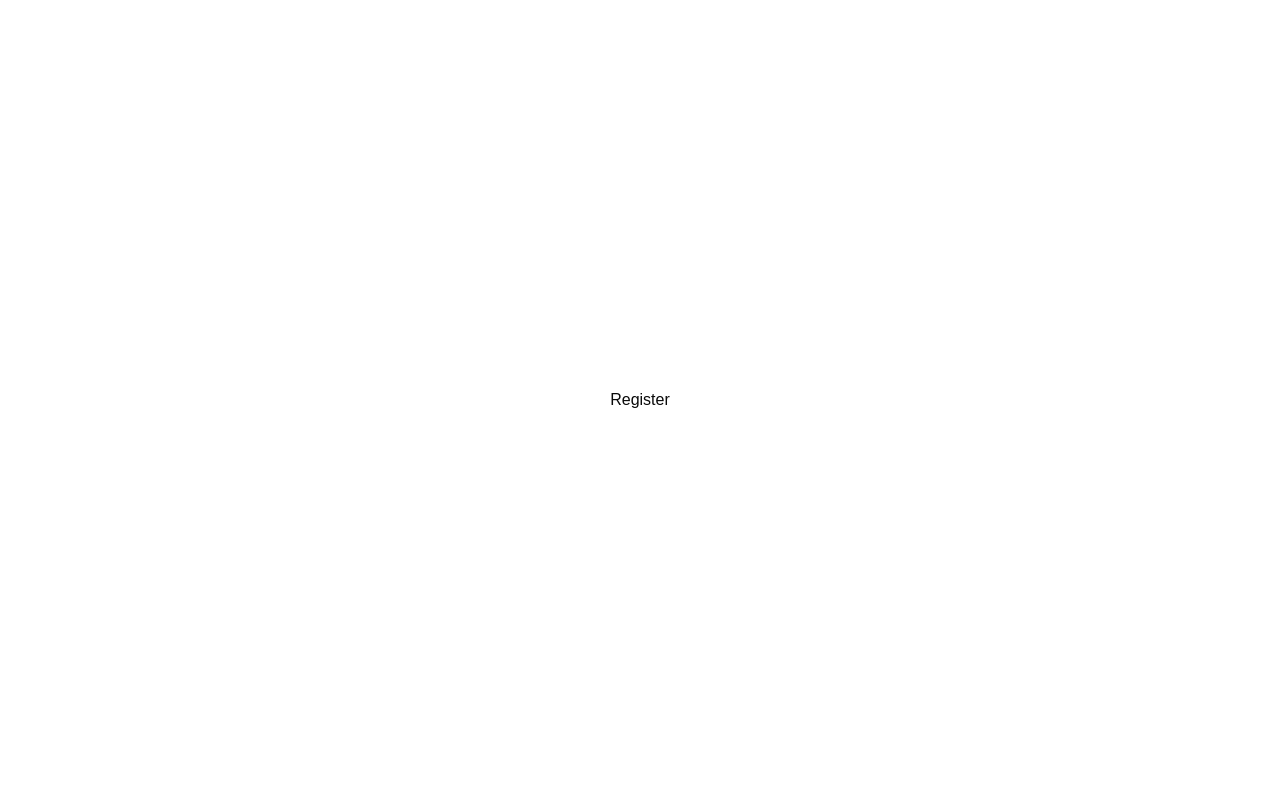
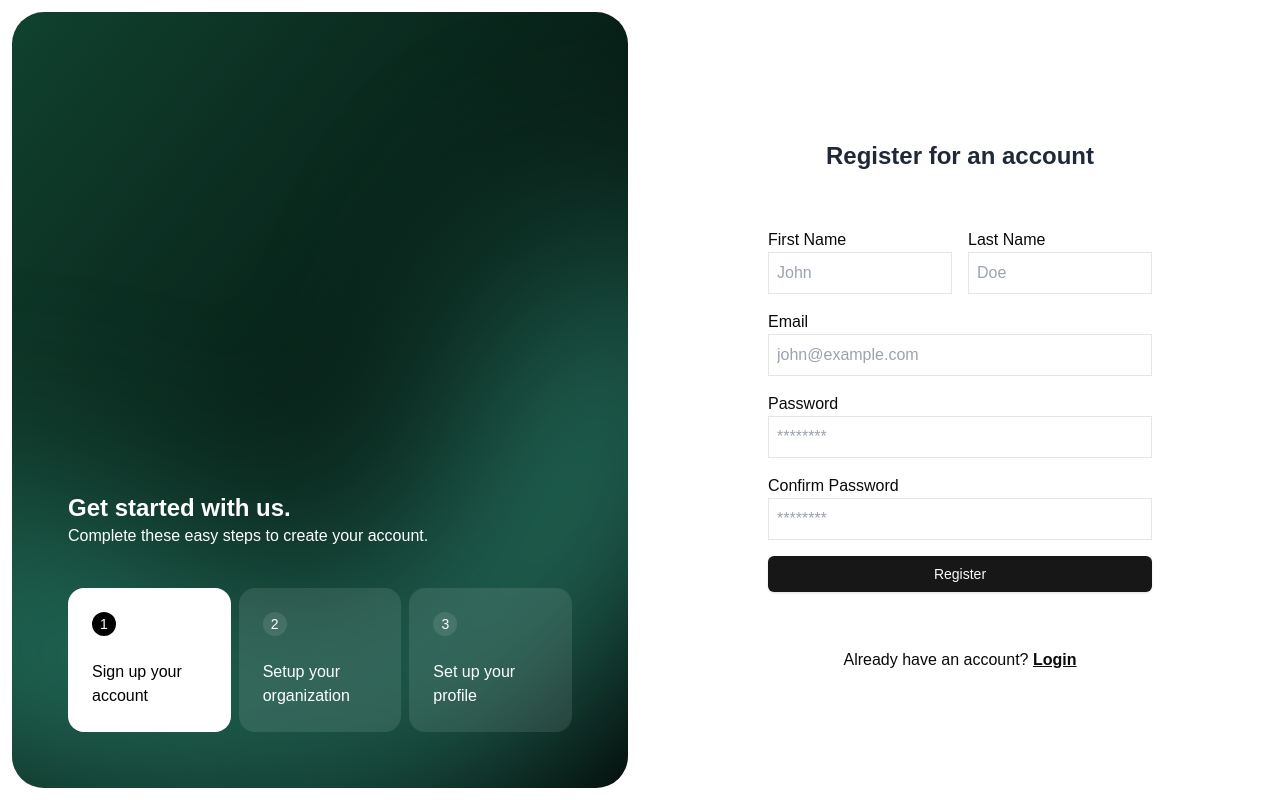
Before and after one commit to mog-rn/Docusign-hackathon, a Next.js app in the folder frontend/: page /register in a window 1280 px wide. Built offline with nearby package versions, Linux system fonts and the light colour scheme; no server answers.

Commit message:
feat(frontend): done with the registration page

```diff
--- a/frontend/app/(public)/layout.tsx
+++ b/frontend/app/(public)/layout.tsx
@@ -1,11 +1,74 @@
-export default function PublicLayout({
-    children,
-  }: {
-    children: React.ReactNode
-  }) {
-    return (
-        <main className=" h-screen overflow-hidden w-screen flex items-center justify-center">
-          {children}
-        </main>
-    )
-  }
+'use client'
+import Image from "next/image";
+import { usePathname } from "next/navigation";
+
+export default function PublicLayout({ children }: { children: React.ReactNode }) {
+  const pathname = usePathname();
+
+  // Define the steps with their associated route paths
+  const steps = [
+    { id: 1, label: "Sign up your account", route: "/register" },
+    { id: 2, label: "Setup your organization", route: "/setup-organization" },
+    { id: 3, label: "Set up your profile", route: "/setup-profile" },
+  ];
+
+  return (
+    <main className="h-screen overflow-hidden w-screen flex">
+      {/* Left Section */}
+      <div className="w-[50%] h-full p-[12px] text-white">
+        <div className="relative w-full h-full flex flex-col gap-[40px] justify-end p-[56px] rounded-[2rem] bg-gradient-to-br from-[#10412F] to-black ">
+          {/* Background Image */}
+          <div className="absolute top-0 left-0 w-full h-full z-0 rounded-[2rem]">
+            <Image
+              src="/auth-back.svg"
+              fill
+              alt="Auth background"
+              className="rounded-[2rem]"
+            />
+          </div>
+
+          {/* Header */}
+          <div className="z-10">
+            <h1 className="text-2xl font-semibold text-white z-10">
+              Get started with us.
+            </h1>
+            <p className="text-white z-10">
+              Complete these easy steps to create your account.
+            </p>
+          </div>
+
+          {/* Steps Section */}
+          <div className="h-[144px] z-10 flex items-center gap-[8px]">
+            {steps.map((step) => {
+              const isActive = pathname === step.route; // Check if the step is active
+              return (
+                <div
+                  key={step.id}
+                  className={`w-[164px] h-full p-[24px] rounded-[1rem] flex flex-col justify-between ${
+                    isActive ? "bg-white" : "bg-white/10"
+                  }`}
+                >
+                  <p
+                    className={`flex items-center h-[24px] w-[24px] text-[14px] rounded-full justify-center ${
+                      isActive ? "bg-black text-white" : "bg-white/10 text-white"
+                    }`}
+                  >
+                    {step.id}
+                  </p>
+                  <p className={`${isActive ? "text-black" : "text-white"}`}>
+                    {step.label}
+                  </p>
+                </div>
+              );
+            })}
+          </div>
+        </div>
+      </div>
+
+      {/* Right Section */}
+      <div className="px-[96px] py-[140px] w-[50%] h-full bg-white">
+        {children}
+      </div>
+    </main>
+  );
+}
--- a/frontend/app/(public)/login/page.tsx
+++ b/frontend/app/(public)/login/page.tsx
@@ -1,6 +1,7 @@
 'use client'
 
 import { LoginForm } from "@/components/forms/LoginForm"
+import Link from "next/link"
 
 
 export default function LoginPage() {
@@ -11,6 +12,12 @@ export default function LoginPage() {
         Login to your account
       </h1>
       <LoginForm />
+      <div>
+        Don&apos;t have an account?{" "}
+        <Link href="/register" className="underline underline-offset-1">
+          Register
+        </Link>
+      </div>
     </div>
   )
 }
--- a/frontend/app/(public)/register/page.tsx
+++ b/frontend/app/(public)/register/page.tsx
@@ -1,7 +1,23 @@
-import React from 'react'
+'use client'
 
-export default function Register() {
+import { RegisterForm } from "@/components/forms/RegisterForm"
+import Link from "next/link"
+
+
+export default function RegisterPage() {
   return (
-    <div>Register</div>
+    <div className="flex flex-col items-center justify-center w-full gap-[56px]">
+      {/* Form header */}
+      <h1 className="text-2xl font-semibold text-gray-800">
+        Register for an account
+      </h1>
+      <RegisterForm />
+      <div>
+        Already have an account?{" "}
+        <Link href="/login" className="underline underline-offset-1 font-bold">
+          Login
+        </Link>
+      </div>
+    </div>
   )
 }
--- /dev/null
+++ b/frontend/components/forms/RegisterForm.tsx
@@ -0,0 +1,173 @@
+'use client';
+import { zodResolver } from "@hookform/resolvers/zod";
+import { useRouter } from "next/navigation";
+import { useState } from "react";
+import { useForm } from "react-hook-form";
+import { z } from "zod";
+import { Button } from "../ui/button";
+import { BASE_URL } from "@/constants";
+
+const formSchema = z
+  .object({
+    email: z.string().email("Invalid email format"),
+    password: z.string().min(8, {
+      message: "Password must be at least 8 characters",
+    }),
+    confirmPassword: z.string(),
+    firstName: z.string().min(2, {
+      message: "First name must be at least 2 characters",
+    }),
+    lastName: z.string().min(2, {
+      message: "Last name must be at least 2 characters",
+    }),
+  })
+  .refine((data) => data.password === data.confirmPassword, {
+    message: "Passwords do not match",
+    path: ["confirmPassword"], // Specify the field to show the error
+  });
+
+export function RegisterForm() {
+  const [registerMessage, setRegisterMessage] = useState("");
+  const router = useRouter();
+
+  const form = useForm({
+    resolver: zodResolver(formSchema),
+    defaultValues: {
+      email: "",
+      password: "",
+      confirmPassword: "",
+      firstName: "",
+      lastName: "",
+    },
+  });
+
+  const onSubmit = async (data: z.infer<typeof formSchema>) => {
+    try {
+      const response = await fetch(`${BASE_URL}/auth/register/`, {
+        method: "POST",
+        headers: { "Content-Type": "application/json" },
+        body: JSON.stringify({
+          email: data.email,
+          password: data.password,
+          first_name: data.firstName,
+          last_name: data.lastName,
+        }),
+      });
+
+      if (response.ok) {
+        setRegisterMessage("Registration successful!");
+        router.push("/login"); // Redirect to login page after successful registration
+      } else {
+        const errorData = await response.json();
+        setRegisterMessage(errorData.message || "Registration failed");
+      }
+    } catch (error) {
+      console.error("Error during registration:", error);
+      setRegisterMessage("An error occurred. Please try again.");
+    }
+  };
+
+  return (
+    <form
+      onSubmit={form.handleSubmit(onSubmit)}
+      className="space-y-4 w-96"
+    >
+      <div className="grid grid-cols-2 gap-4">
+        {/* First Name */}
+        <div>
+            <label htmlFor="firstName">First Name</label>
+            <input
+            {...form.register("firstName")}
+            placeholder="John"
+            className="border w-full p-2"
+            />
+            {form.formState.errors.firstName && (
+            <p className="text-red-500 text-sm">
+                {form.formState.errors.firstName.message}
+            </p>
+            )}
+        </div>
+
+        {/* Last Name */}
+        <div>
+            <label htmlFor="lastName">Last Name</label>
+            <input
+            {...form.register("lastName")}
+            placeholder="Doe"
+            className="border w-full p-2"
+            />
+            {form.formState.errors.lastName && (
+            <p className="text-red-500 text-sm">
+                {form.formState.errors.lastName.message}
+            </p>
+            )}
+        </div>
+      </div>
+
+      {/* Email */}
+      <div>
+        <label htmlFor="email">Email</label>
+        <input
+          {...form.register("email")}
+          placeholder="john@example.com"
+          className="border w-full p-2"
+        />
+        {form.formState.errors.email && (
+          <p className="text-red-500 text-sm">
+            {form.formState.errors.email.message}
+          </p>
+        )}
+      </div>
+
+      {/* Password */}
+      <div>
+        <label htmlFor="password">Password</label>
+        <input
+          type="password"
+          {...form.register("password")}
+          placeholder="********"
+          className="border w-full p-2"
+        />
+        {form.formState.errors.password && (
+          <p className="text-red-500 text-sm">
+            {form.formState.errors.password.message}
+          </p>
+        )}
+      </div>
+
+      {/* Confirm Password */}
+      <div>
+        <label htmlFor="confirmPassword">Confirm Password</label>
+        <input
+          type="password"
+          {...form.register("confirmPassword")}
+          placeholder="********"
+          className="border w-full p-2"
+        />
+        {form.formState.errors.confirmPassword && (
+          <p className="text-red-500 text-sm">
+            {form.formState.errors.confirmPassword.message}
+          </p>
+        )}
+      </div>
+
+      {/* Submit Button */}
+      <Button
+        type="submit"
+        className="w-full"
+      >
+        Register
+      </Button>
+
+      {registerMessage && (
+        <p
+          className={`text-sm mt-2 ${
+            registerMessage.includes("successful") ? "text-green-500" : "text-red-500"
+          }`}
+        >
+          {registerMessage}
+        </p>
+      )}
+    </form>
+  );
+}
--- a/frontend/components/forms/index.ts
+++ b/frontend/components/forms/index.ts
@@ -1 +1,2 @@
 export * from './LoginForm'
+export * as RegisterForm from './RegisterForm'
```
Also changed, not shown: frontend/public/auth-back.svg (added).
